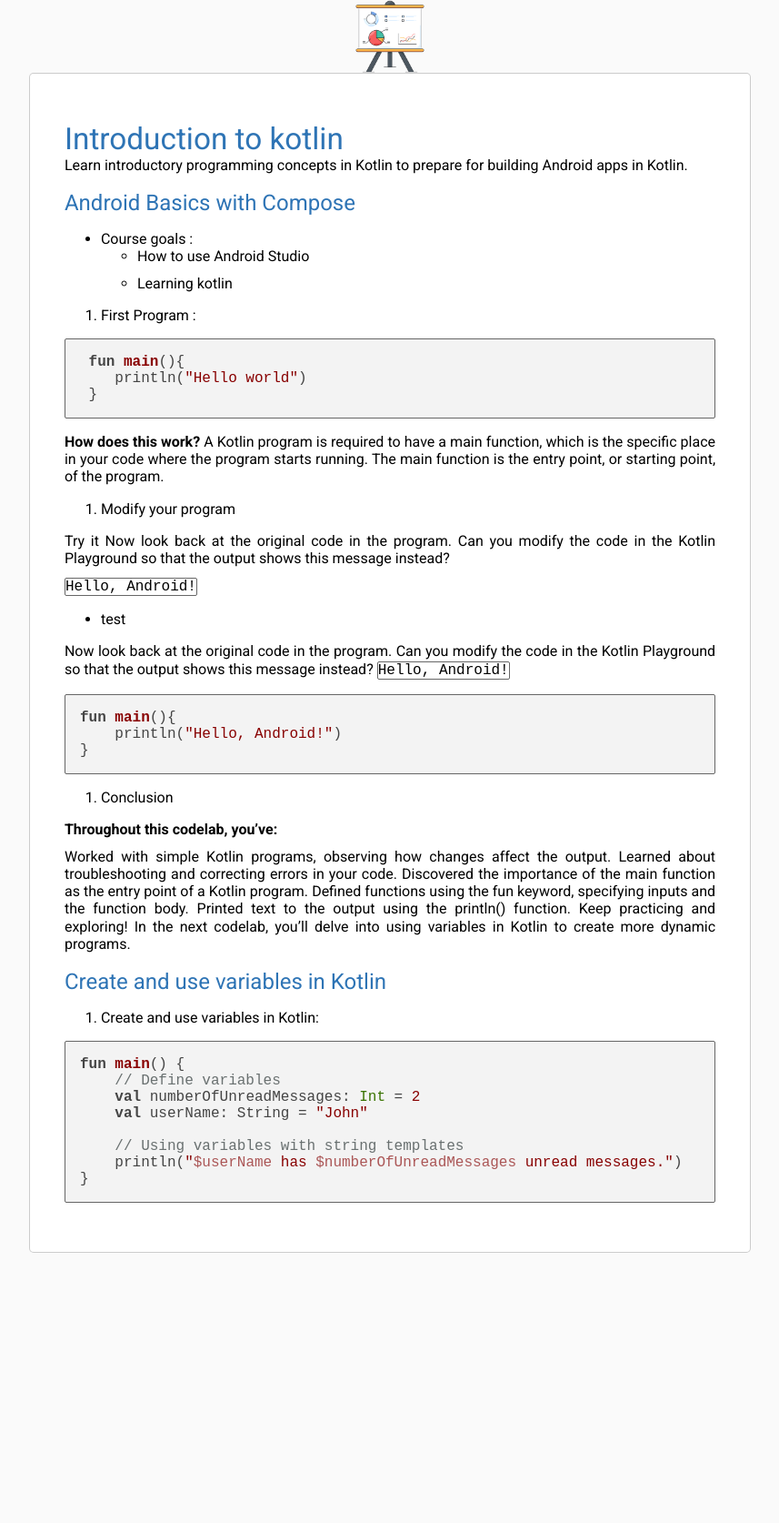
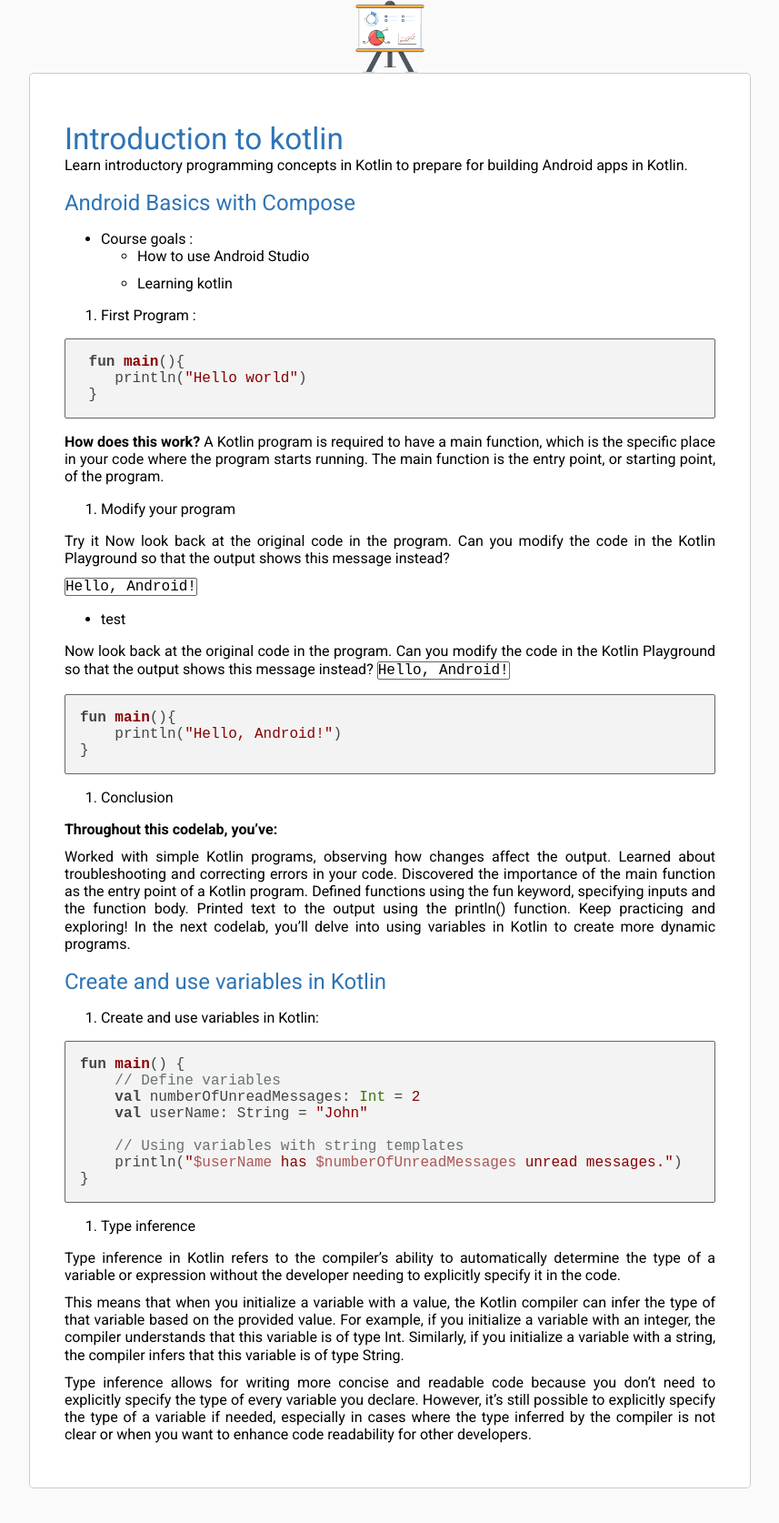
Before and after one commit to solicoders/Betroji-Jalil-autoformation-android, a Jekyll site: the page built from docs/introduction-to-programming-in-kotlin/rendus.md, in a window 1280 px wide. Shown: the whole page at 91% size, without its empty margins (211-1068 px from the left). Built offline with Jekyll 4.4.1, drawn with Linux system fonts in a browser that asks for light colours; our own code applies the rules of GitHub Pages for plain Markdown files; before the commit the page ends 1414 px from its top, so only the background shows below that.

Commit message:
variables part completed

````diff
--- a/docs/introduction-to-programming-in-kotlin/rendus.md
+++ b/docs/introduction-to-programming-in-kotlin/rendus.md
@@ -66,3 +66,10 @@ fun main() {
     println("$userName has $numberOfUnreadMessages unread messages.")
 }
 ```
+2. Type inference
+
+Type inference in Kotlin refers to the compiler's ability to automatically determine the type of a variable or expression without the developer needing to explicitly specify it in the code.
+
+This means that when you initialize a variable with a value, the Kotlin compiler can infer the type of that variable based on the provided value. For example, if you initialize a variable with an integer, the compiler understands that this variable is of type Int. Similarly, if you initialize a variable with a string, the compiler infers that this variable is of type String.
+
+Type inference allows for writing more concise and readable code because you don't need to explicitly specify the type of every variable you declare. However, it's still possible to explicitly specify the type of a variable if needed, especially in cases where the type inferred by the compiler is not clear or when you want to enhance code readability for other developers.
````
